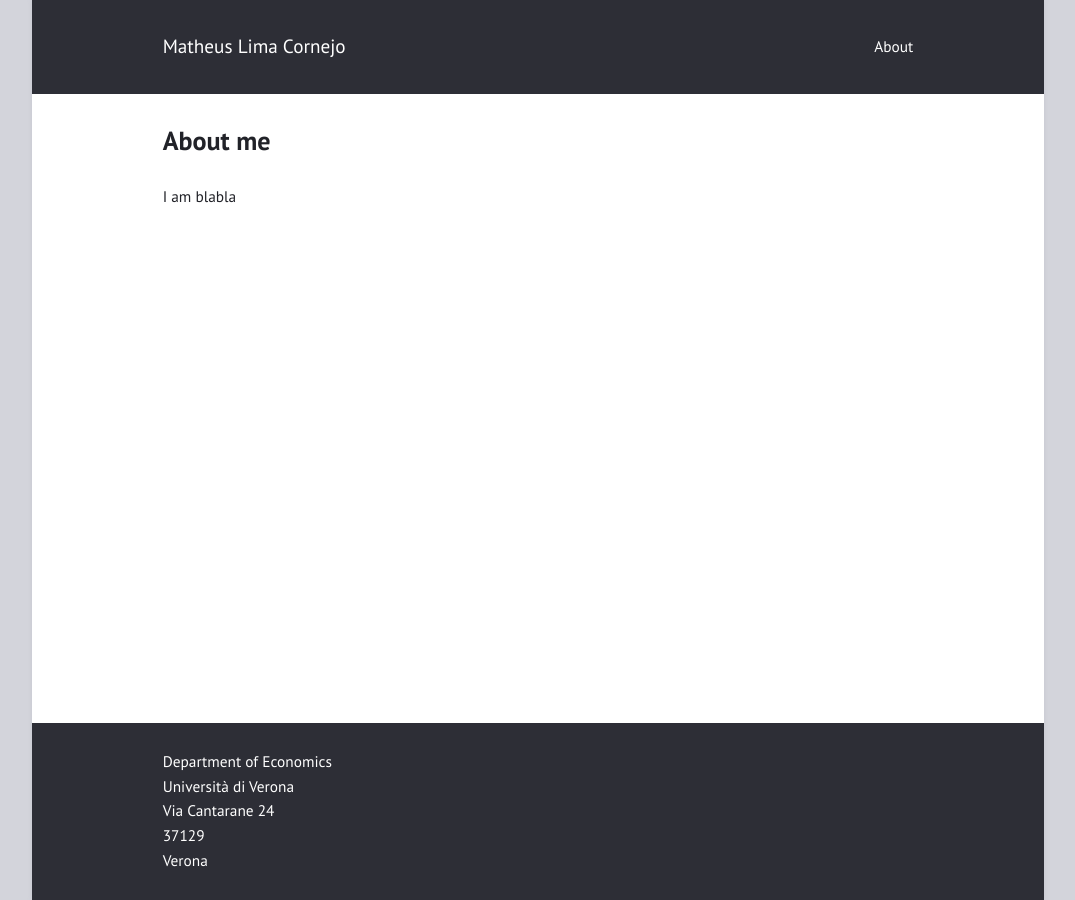
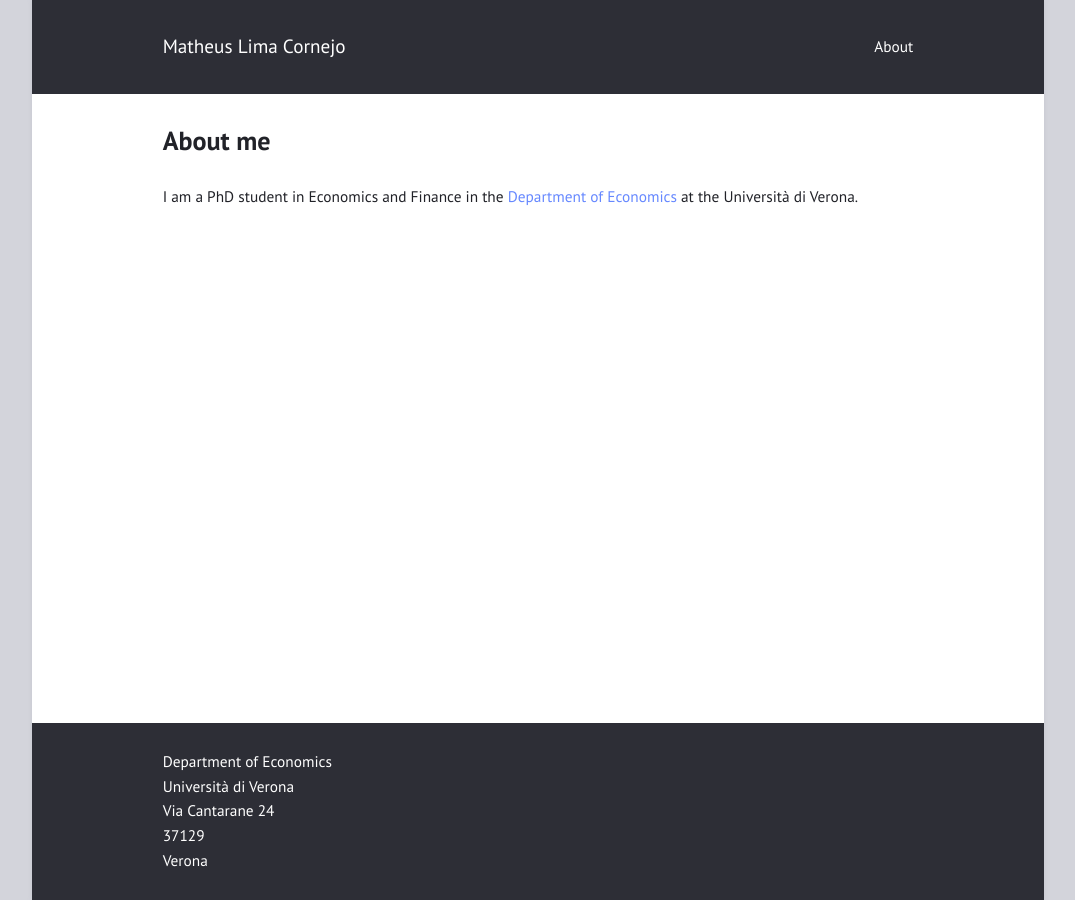
Before and after one commit to limacornejo/limacornejo.github.io, a Jekyll site: the page built from index.md, in a window 1280 px wide. Shown: the whole page, without its empty margins (102-1177 px from the left). Built offline with Jekyll 4.4.1, drawn with Linux system fonts in a browser that asks for light colours.

Commit message:
Update index.md

```diff
--- a/index.md
+++ b/index.md
@@ -3,4 +3,4 @@ layout: page
 title: "About me"
 ---
 
-I am blabla
+I am a PhD student in Economics and Finance in the [Department of Economics](https://www.dse.univr.it) at the Università di Verona.
```
